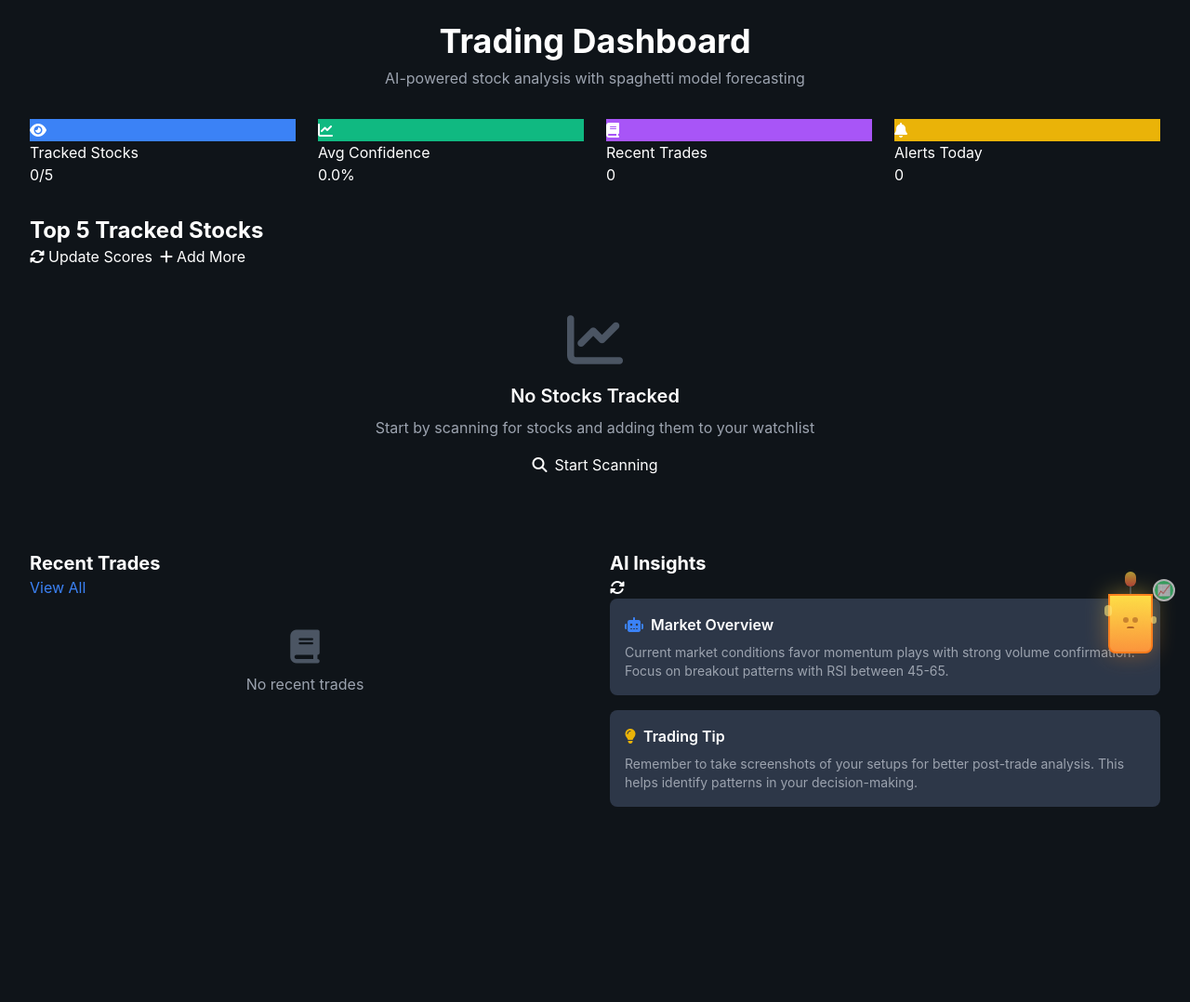
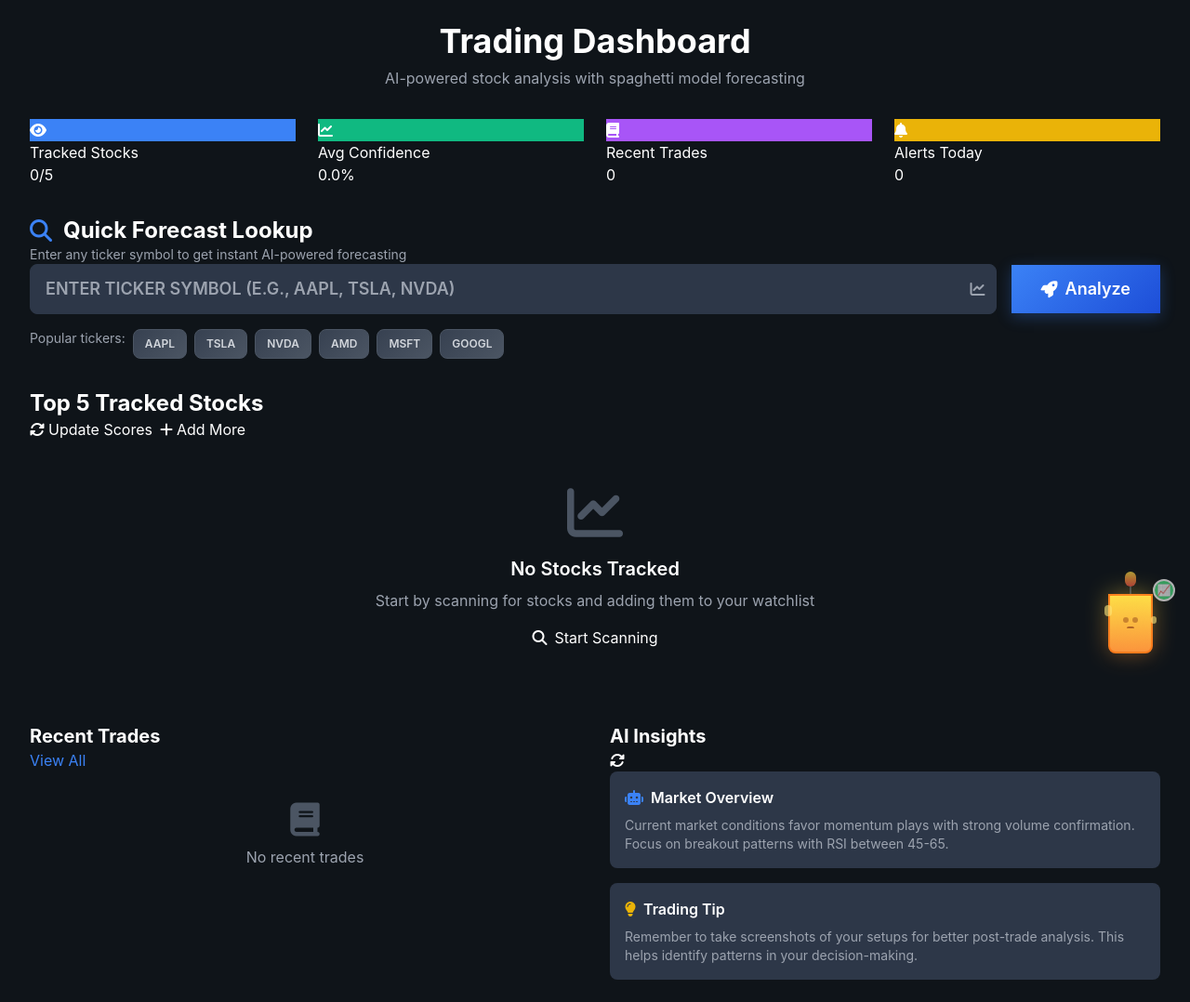
Before and after one commit to Shaunwolf/Piptrack, a Flask app: page / in a window 1280 px wide. Shown: the part 65-1143 px from the top of the page at 93% size. Before the commit the page ends 933 px from the top, so only its background shows below. Run offline with Flask 3, Linux system fonts and the light colour scheme; data comes from the database, SQL or seed files in the repository; data that the repository does not hold is empty; some libraries are stand-ins or nearby versions.

Commit message:
Add a search bar to quickly find AI forecasts for any stock ticker
Implements a ticker search form with JavaScript handling, CSS styling, and HTML structure in `index.html`, `main.js`, and `style.css`.

Replit-Commit-Author: Agent
Replit-Commit-Session-Id: d9a00323-5494-4a57-9400-42341ce35d1b
Replit-Commit-Screenshot-Url: https://storage.googleapis.com/screenshot-production-us-central1/fe60b9d2-207d-45d2-b205-c500ca57dec4/1814a874-3ce8-4b95-8aad-65a829385f20.jpg

```diff
--- a/static/css/style.css
+++ b/static/css/style.css
@@ -366,6 +366,27 @@ body {
 .modal-close:hover {
   color: white;
   background-color: rgba(255, 255, 255, 0.1);
+}
+
+/* Ticker Tag Styles */
+.ticker-tag {
+  background: linear-gradient(135deg, #374151 0%, #4b5563 100%);
+  color: #d1d5db;
+  padding: 0.375rem 0.75rem;
+  border-radius: 0.5rem;
+  font-size: 0.75rem;
+  font-weight: 600;
+  border: 1px solid #4b5563;
+  cursor: pointer;
+  transition: all 0.2s ease;
+}
+
+.ticker-tag:hover {
+  background: linear-gradient(135deg, #3b82f6 0%, #1d4ed8 100%);
+  color: white;
+  border-color: #3b82f6;
+  transform: translateY(-1px);
+  box-shadow: 0 4px 12px rgba(59, 130, 246, 0.3);
 }
 
 /* Card Styles */
--- a/static/js/main.js
+++ b/static/js/main.js
@@ -35,6 +35,9 @@ function initializeApp() {
 
     // Initialize tooltips
     initializeTooltips();
+
+    // Initialize ticker search
+    initializeTickerSearch();
 }
 
 // Setup global event listeners
@@ -80,6 +83,50 @@ function closeModal(modalId) {
     if (modal) {
         modal.classList.remove('show');
         document.body.style.overflow = '';
+    }
+}
+
+// Ticker search functionality
+function searchTicker(ticker) {
+    if (ticker) {
+        // Uppercase and trim the ticker
+        const cleanTicker = ticker.toString().toUpperCase().trim();
+
+        // Navigate to forecast page
+        window.location.href = `/forecast/${cleanTicker}`;
+    }
+}
+
+// Initialize ticker search form
+function initializeTickerSearch() {
+    const form = document.getElementById('tickerSearchForm');
+    const input = document.getElementById('tickerInput');
+
+    if (form && input) {
+        // Handle form submission
+        form.addEventListener('submit', function(e) {
+            e.preventDefault();
+            const ticker = input.value.trim();
+            if (ticker) {
+                searchTicker(ticker);
+            }
+        });
+
+        // Auto-uppercase input
+        input.addEventListener('input', function(e) {
+            e.target.value = e.target.value.toUpperCase();
+        });
+
+        // Enter key handling
+        input.addEventListener('keypress', function(e) {
+            if (e.key === 'Enter') {
+                e.preventDefault();
+                const ticker = input.value.trim();
+                if (ticker) {
+                    searchTicker(ticker);
+                }
+            }
+        });
     }
 }
 
--- a/templates/index.html
+++ b/templates/index.html
@@ -49,6 +49,54 @@
             <div>
                 <p class="stat-label">Alerts Today</p>
                 <p class="stat-value" id="alertsCount">0</p>
+            </div>
+        </div>
+    </div>
+
+    <!-- Quick Ticker Search -->
+    <div class="card">
+        <div class="card-header">
+            <h2 class="text-2xl font-bold flex items-center">
+                <i class="fas fa-search mr-3 text-accent-blue"></i>
+                Quick Forecast Lookup
+            </h2>
+            <p class="text-gray-400 text-sm">Enter any ticker symbol to get instant AI-powered forecasting</p>
+        </div>
+
+        <div class="card-body">
+            <form id="tickerSearchForm" class="flex items-center space-x-4">
+                <div class="flex-1 relative">
+                    <input
+                        type="text"
+                        id="tickerInput"
+                        name="ticker"
+                        placeholder="Enter ticker symbol (e.g., AAPL, TSLA, NVDA)"
+                        class="w-full px-4 py-3 bg-dark-accent border border-dark-accent rounded-lg text-white placeholder-gray-400 focus:outline-none focus:ring-2 focus:ring-accent-blue focus:border-transparent text-lg font-semibold uppercase"
+                        autocomplete="off"
+                        maxlength="10"
+                        required
+                    />
+                    <div class="absolute inset-y-0 right-0 flex items-center pr-3">
+                        <i class="fas fa-chart-line text-gray-400"></i>
+                    </div>
+                </div>
+                <button
+                    type="submit"
+                    class="btn-gradient-primary px-8 py-3 font-semibold text-lg flex items-center space-x-2 hover:scale-105 transition-transform duration-200"
+                >
+                    <i class="fas fa-rocket"></i>
+                    <span>Analyze</span>
+                </button>
+            </form>
+
+            <div class="mt-4 flex flex-wrap gap-2">
+                <span class="text-sm text-gray-400">Popular tickers:</span>
+                <button onclick="searchTicker('AAPL')" class="ticker-tag">AAPL</button>
+                <button onclick="searchTicker('TSLA')" class="ticker-tag">TSLA</button>
+                <button onclick="searchTicker('NVDA')" class="ticker-tag">NVDA</button>
+                <button onclick="searchTicker('AMD')" class="ticker-tag">AMD</button>
+                <button onclick="searchTicker('MSFT')" class="ticker-tag">MSFT</button>
+                <button onclick="searchTicker('GOOGL')" class="ticker-tag">GOOGL</button>
             </div>
         </div>
     </div>
```
